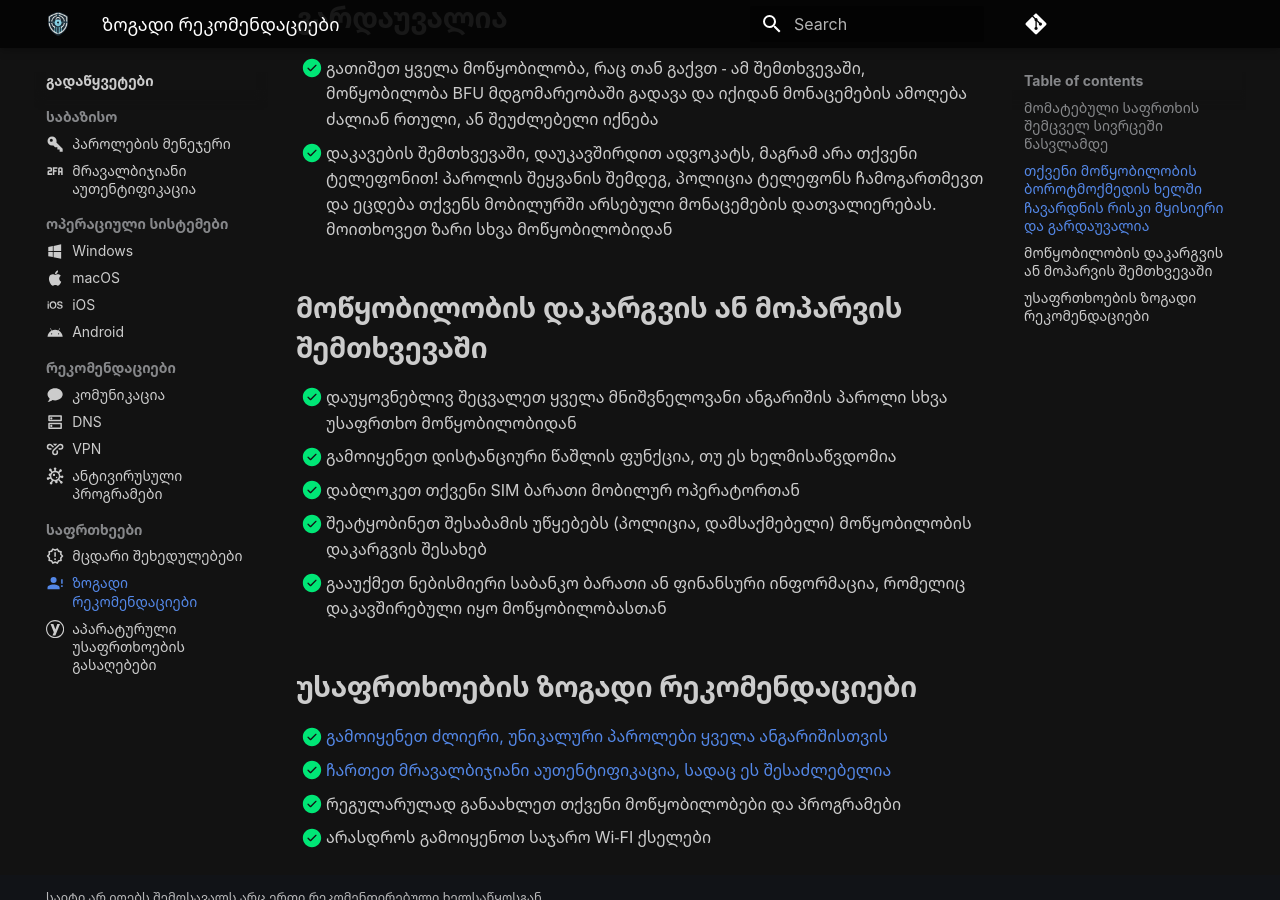
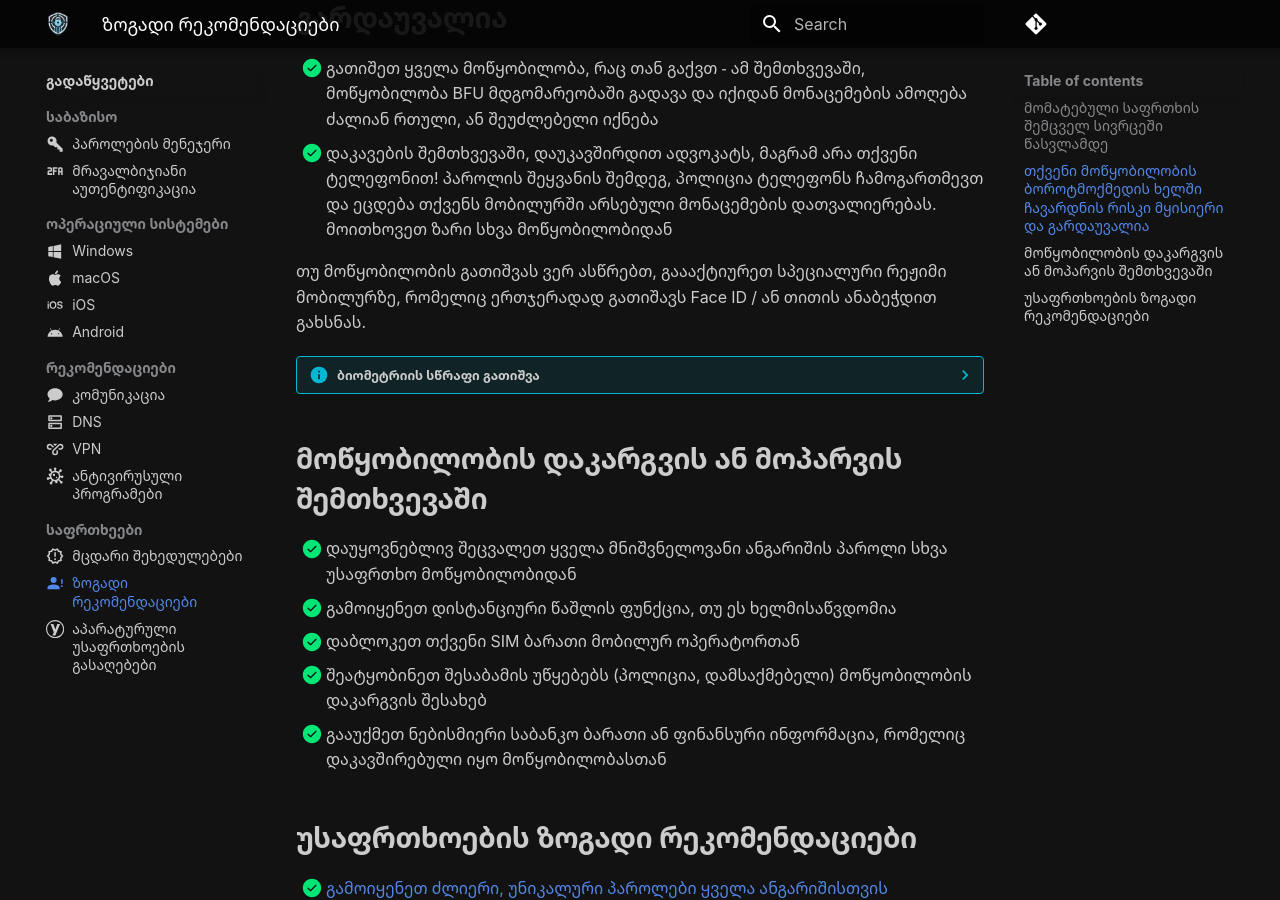
Before and after one commit to foige/security.foi.ge, an MkDocs documentation site: the page built from docs/solutions/behavior.md, in a window 1280 px wide and 900 px high, scrolled down 1116 px. Built offline with MkDocs 1.6.1 and Material for MkDocs 9.7.7, drawn with Linux system fonts in a browser that asks for light colours; plug-ins that fetch from the network failed and are left out; comment, search, counter and statistics services are not loaded.

Commit message:
docs(behavior): Update behavior to include qucik biomtrics switching instructions

```diff
--- a/docs/solutions/behavior.md
+++ b/docs/solutions/behavior.md
@@ -32,6 +32,38 @@
 - [x] დაკავების შემთხვევაში, დაუკავშირდით ადვოკატს, მაგრამ არა თქვენი ტელეფონით! პაროლის შეყვანის შემდეგ, პოლიცია ტელეფონს ჩამოგართმევთ და
    ეცდება თქვენს მობილურში არსებული მონაცემების დათვალიერებას. მოითხოვეთ ზარი სხვა მოწყობილობიდან
 
+თუ მოწყობილობის გათიშვას ვერ ასწრებთ, გაააქტიურეთ სპეციალური რეჟიმი მობილურზე, რომელიც
+ერთჯერადად გათიშავს Face ID / ან თითის ანაბეჭდით გახსნას.
+
+//// details | ბიომეტრიის სწრაფი გათიშვა
+    type: info
+    open: false
+
+iOS და Android სისტემებს ბიომეტრიული აუთენტიფიკაციის სწრაფად გათიშვის მეთოდები აქვთ.
+ამ შემთხვევაში, მოწყობილობაში შემდეგი შესვლა მხოლოდ პაროლით იქნება შესაძლებელი.
+
+Android-ის შემთხვევაში, **Lockdown** რეჟიმის არსებობა დამოკიდებულია მოწყობილობის მწარმოებელზე.
+Android-ის მომხმარებლებისთვის რეკომენდირებულია [**Google Pixel**](android.md/#რეკომენდირებული-მოწყობილობები) მოწყობილობის გამოყენება, სადაც
+ეს რეჟიმი დადასტურებულად არსებობს.
+
+/// tab | iOS
+
+- დააჭირეთ გათიშვის (Power) ღილაკს 5-ჯერ სწრაფად.
+- ან, ალტერნატიულად, დააჭირეთ გათიშვის (Power) და ხმის აწევა ან ჩაწევის ღილაკებს ერთდროულად 5 წამის განმავლობაში.
+- ბიომეტრიული აუთენტიფიკაცია გაითიშება
+
+///
+
+
+/// tab | Android
+
+- დააჭირეთ გათიშვის (Power) ღილაკს რამდენიმე წამის განმავლობაში, აირჩიეთ **Lockdown**
+
+///
+
+////
+
+
 ## მოწყობილობის დაკარგვის ან მოპარვის შემთხვევაში
 
 - [x] დაუყოვნებლივ შეცვალეთ ყველა მნიშვნელოვანი ანგარიშის პაროლი სხვა უსაფრთხო მოწყობილობიდან
```
